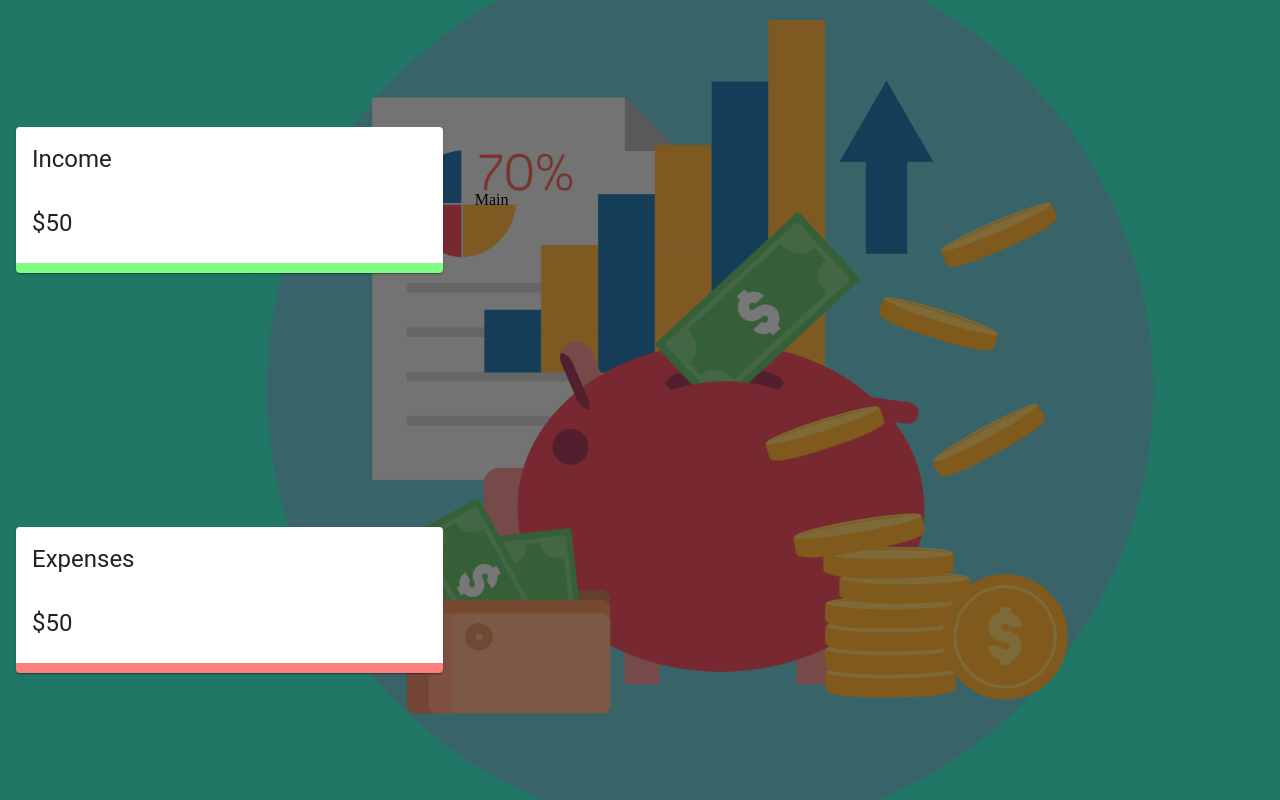
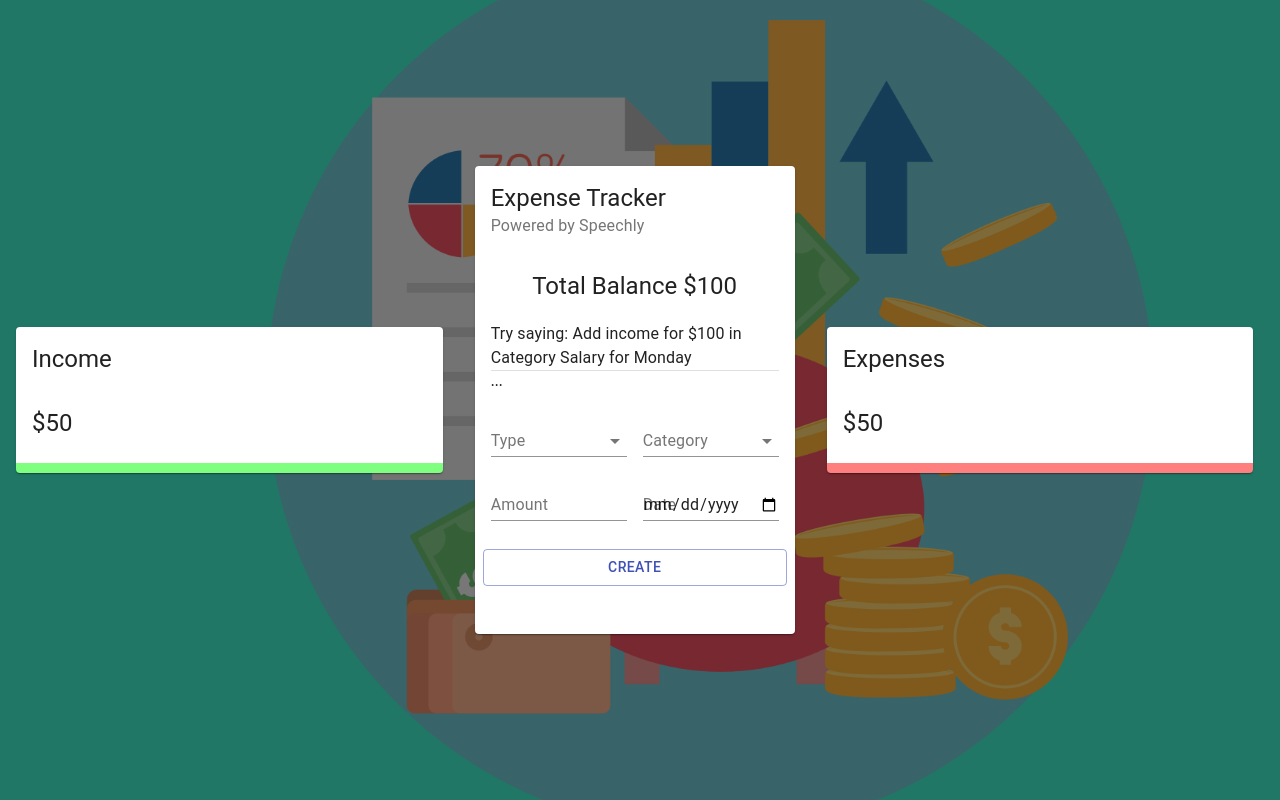
Before and after one commit to HristijanGjorgjioski/expense-tracker, a React (Create React App) app: page / in a window 1280 px wide. Built offline with nearby package versions, Linux system fonts and the light colour scheme.

Commit message:
Worked on Form Component

```diff
--- a/src/App.js
+++ b/src/App.js
@@ -2,6 +2,7 @@
 import { Grid } from '@material-ui/core';
 
 import Details from './components/Details/Details';
+import Main from './components/Main/Main';
 
 import useStyles from './styles';
 
@@ -13,8 +14,8 @@
                 <Grid item xs={12} sm={4}>
                     <Details title="Income" />
                 </Grid>
-                <Grid item xs={12} sm={4}>
-                    Main
+                <Grid item xs={12} sm={3}>
+                    <Main />
                 </Grid>
                 <Grid item xs={12} sm={4}>
                     <Details title="Expenses" />
--- a/src/components/Details/Details.js
+++ b/src/components/Details/Details.js
@@ -1,6 +1,6 @@
 import React from 'react'
 import { Card, CardHeader, CardContent, Typography } from '@material-ui/core';
-import { Doughnut } from 'react-chartjs-2';
+// import { Doughnut } from 'react-chartjs-2';
 
 import useStyles from './styles';
 
--- /dev/null
+++ b/src/components/Main/Form/Form.js
@@ -0,0 +1,44 @@
+import React from 'react'
+import { TextField, Typography, Grid, Button, FormControl, Select, MenuItem, InputLabel } from '@material-ui/core';
+
+import useStyles from './styles';
+
+function Form() {
+    const classes = useStyles();
+    return (
+        <Grid container spacing={2}>
+            <Grid item xs={12}>
+                <Typography aling="center" variant="subtitle2" gutterButtom>
+                    ...
+                </Typography>
+            </Grid>
+            <Grid item xs={6}>
+                <FormControl fullWidth>
+                    <InputLabel>Type</InputLabel>
+                    <Select>
+                        <MenuItem value="Income">Income</MenuItem>
+                        <MenuItem value="Expense">Expense</MenuItem>
+                    </Select>
+                </FormControl>
+            </Grid>
+            <Grid item xs={6}>
+                <FormControl fullWidth>
+                    <InputLabel>Category</InputLabel>
+                    <Select>
+                        <MenuItem value="business">Business</MenuItem>
+                        <MenuItem value="salary">Salary</MenuItem>
+                    </Select>
+                </FormControl>
+            </Grid>
+            <Grid item xs={6}>
+                <TextField type="number" label="Amount" fullWidth />
+            </Grid>
+            <Grid item xs={6}>
+                <TextField type="date" label="Date" fullWidth />
+            </Grid>
+            <Button className={classes.button} variant="outlined" color="primary" fullWidth>Create</Button>
+        </Grid>
+    )
+}
+
+export default Form
--- /dev/null
+++ b/src/components/Main/Form/styles.js
@@ -0,0 +1,12 @@
+import { makeStyles } from '@material-ui/core/styles';
+
+export default makeStyles(() => ({
+  radioGroup: {
+    display: 'flex',
+    justifyContent: 'center',
+    marginBottom: '-10px',
+  },
+  button: {
+    marginTop: '20px',
+  },
+}));
--- a/src/components/Main/Main.js
+++ b/src/components/Main/Main.js
@@ -2,6 +2,7 @@
 import { Card, CardHeader, CardContent, Typography, Grid, Divider } from '@material-ui/core';
 
 import useStyles from './styles';
+import Form from './Form/Form';
 
 function Main() {
     const classes = useStyles();
@@ -10,8 +11,11 @@
             <CardHeader title="Expense Tracker" subheader="Powered by Speechly" />
             <CardContent>
                 <Typography align="center" variant="h5">Total Balance $100</Typography>
-                <Typography variant="subtitle1" style={{ lineHeight: '1.5em', marginTop: '20px' }}>Try saying: Add incom for $100 in Category Salary for Monday</Typography>
-                <Devider />
+                <Typography variant="subtitle1" style={{ lineHeight: '1.5em', marginTop: '20px' }}>
+                    Try saying: Add income for $100 in Category Salary for Monday
+                </Typography>
+                <Divider />
+                <Form />
             </CardContent>
             <CardContent className={classes.CardContent}>
                 <Grid container spacing={2}>
```
